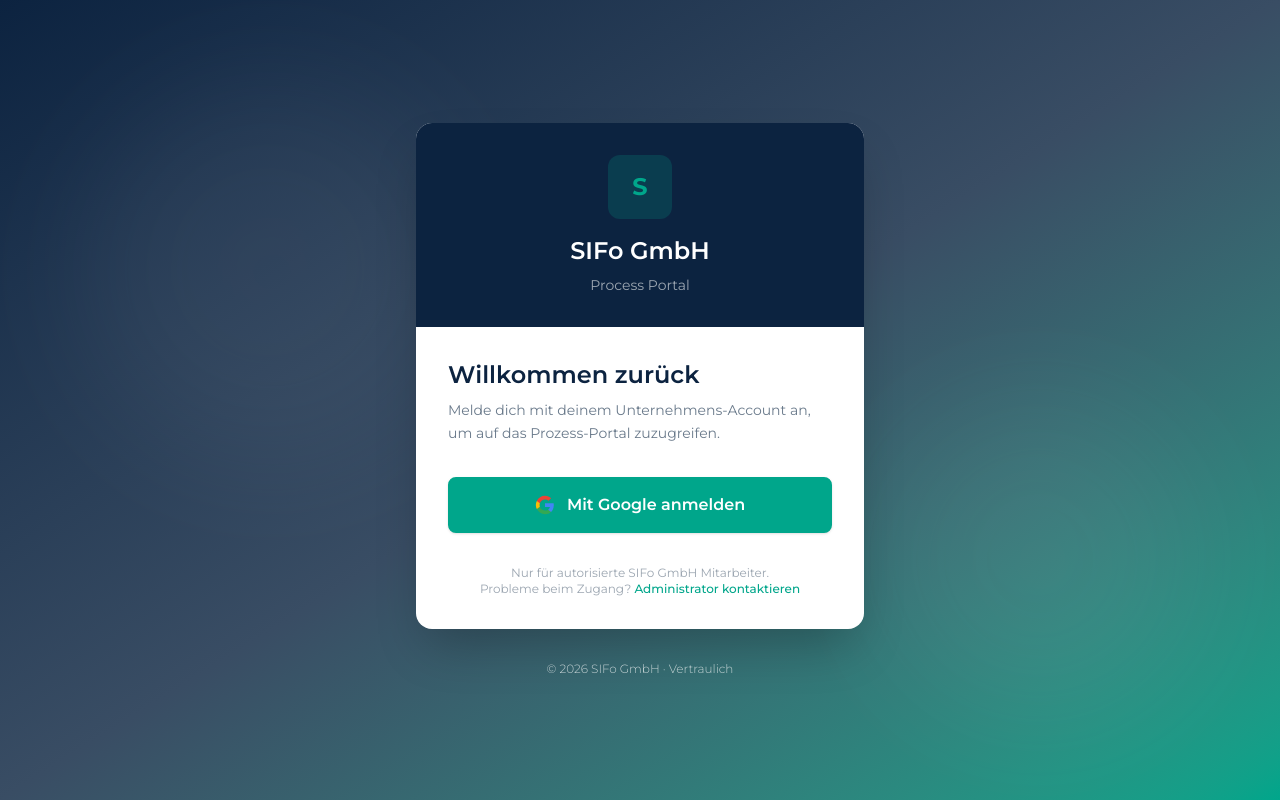
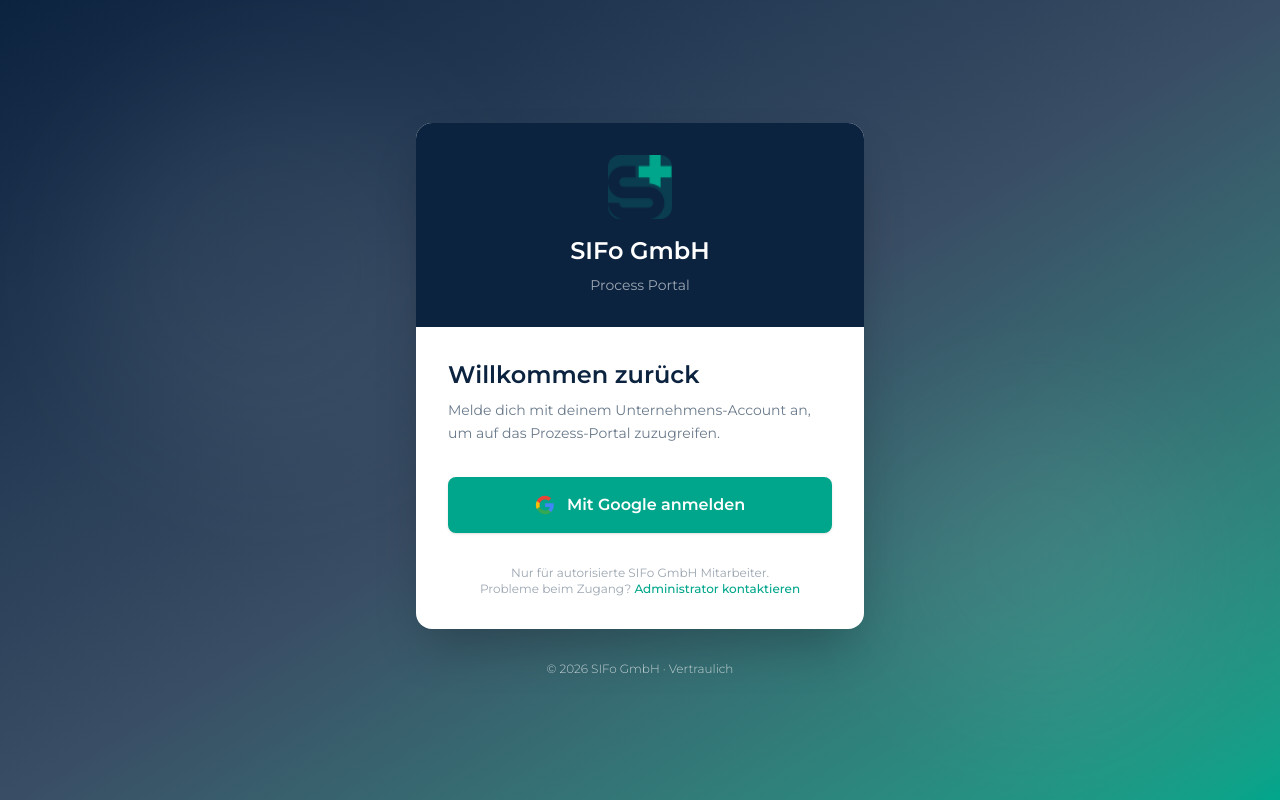
Before and after one commit to sifomedical/SIFo-Medical-Portal, a Next.js app: page /login in a window 1280 px wide. Built offline with nearby package versions, Linux system fonts and the light colour scheme.

Commit message:
Replace placeholder logo with official SIFo Medical signet

```diff
--- a/app/login/page.tsx
+++ b/app/login/page.tsx
@@ -2,6 +2,7 @@
 import { signIn } from "next-auth/react";
 import { useSearchParams } from "next/navigation";
 import { Suspense } from "react";
+import Image from "next/image";
 
 function LoginContent() {
   const searchParams = useSearchParams();
@@ -22,7 +23,14 @@
           {/* Top Brand Bar */}
           <div className="bg-[#0C2340] p-8 text-center">
             <div className="inline-flex items-center justify-center w-16 h-16 rounded-xl bg-[#00A68B]/20 mb-4">
-              <span className="text-[#00A68B] text-2xl font-bold">S</span>
+              <Image
+                src="/signet.png"
+                alt="SIFo Medical"
+                width={56}
+                height={56}
+                className="w-full h-full"
+                priority
+              />
             </div>
             <h1 className="text-white text-2xl font-semibold">SIFo GmbH</h1>
             <p className="text-[#9CA6B1] text-sm mt-2">Process Portal</p>
```
Also changed, not shown: public/signet.png (added).
